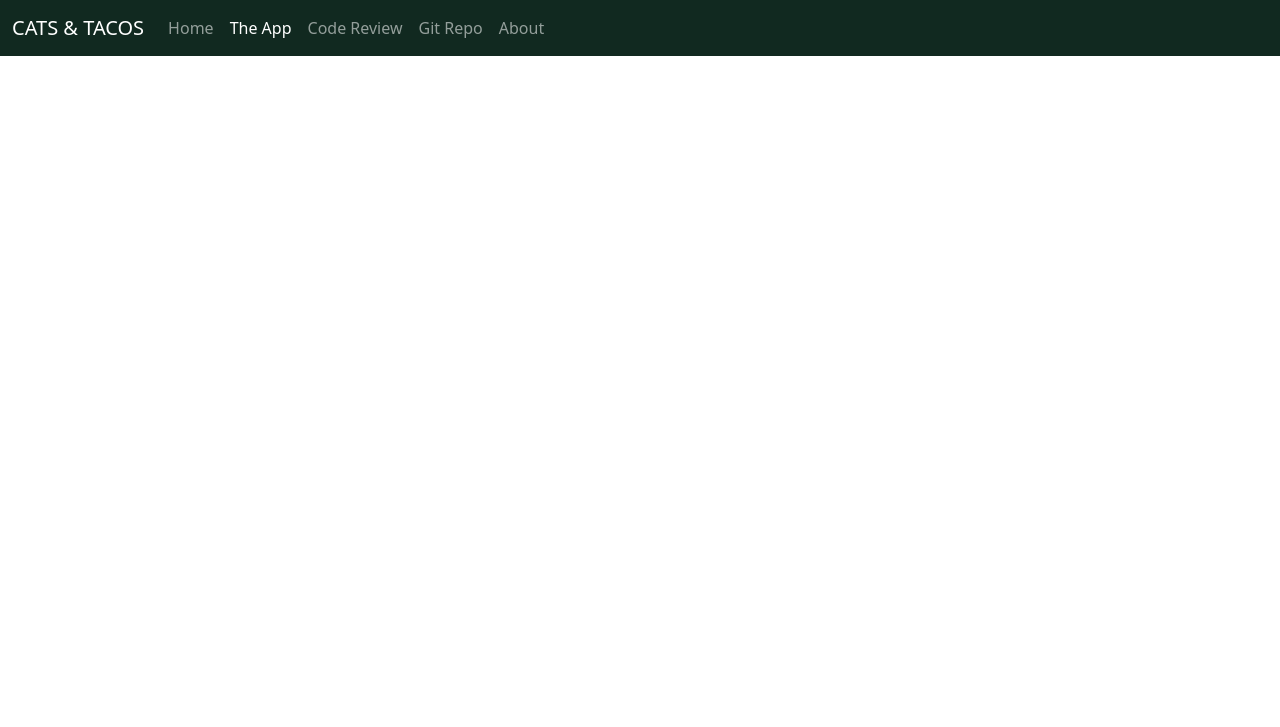
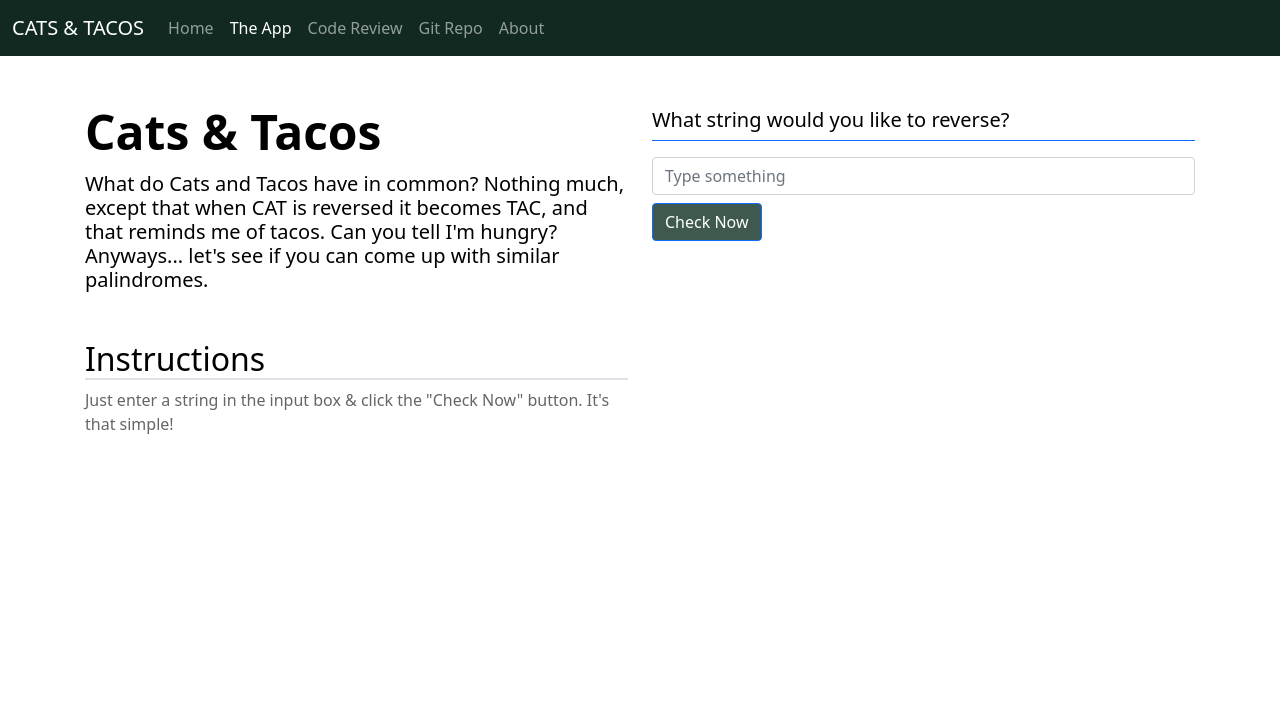
Before and after one commit to gaganssingh/mini_js_project-cat_taco, a plain HTML site: page app.html in a window 1280 px wide. Shown: the top 727 px of the page. Drawn offline with nearby package versions, Linux system fonts and the light colour scheme.

Commit message:
Added layout markup for The App page

```diff
--- a/app.html
+++ b/app.html
@@ -86,7 +86,55 @@
 
     <!-- Main Content Body -->
     <main class="flex-shrink-0">
-      <div class="container"></div>
+      <div class="container mt-5">
+        <div class="row row-cols-1 row-cols-lg-2">
+          <!-- Left / Top side -->
+          <div class="col">
+            <h1 class="display-5 fw-bold lh-1 mb-3">Cats & Tacos</h1>
+            <h4 class="lead">
+              What do Cats and Tacos have in common? Nothing much, except that
+              when CAT is reversed it becomes TAC, and that reminds me of tacos.
+              Can you tell I'm hungry? Anyways... let's see if you can come up
+              with similar palindromes.
+            </h4>
+            <h2 class="mt-5 border-bottom border-2">Instructions</h2>
+            <p>
+              Just enter a string in the input box &amp; click the "Check Now"
+              button. It's that simple!
+            </p>
+          </div>
+          <div class="col">
+            <h5 class="border-1 border-bottom border-primary pb-2">
+              What string would you like to reverse?
+            </h5>
+            <form class="row gx-3 gy-2 pt-2">
+              <div class="col">
+                <input
+                  type="text"
+                  id="userString"
+                  class="form-control"
+                  placeholder="Type something"
+                />
+              </div>
+              <div class="col-12">
+                <button type="button" class="btn btn-primary" id="submitBtn">
+                  Check Now
+                </button>
+              </div>
+              <!-- Alert Box -->
+              <div
+                class="alert alert-primary invisible fade show"
+                id="alert"
+                role="alert"
+              >
+                <h4 class="alert-heading" id="alertHeading"></h4>
+                <hr />
+                <p class="mb-0" id="alertMsg" class="alert-message"></p>
+              </div>
+            </form>
+          </div>
+        </div>
+      </div>
     </main>
 
     <!-- Footer -->
--- a/css/styles.css
+++ b/css/styles.css
@@ -24,6 +24,10 @@ h4,
 h5,
 h6 {
   color: var(--primary-color);
+}
+
+.btn {
+  background-color: #3f594e;
 }
 
 footer {
```
